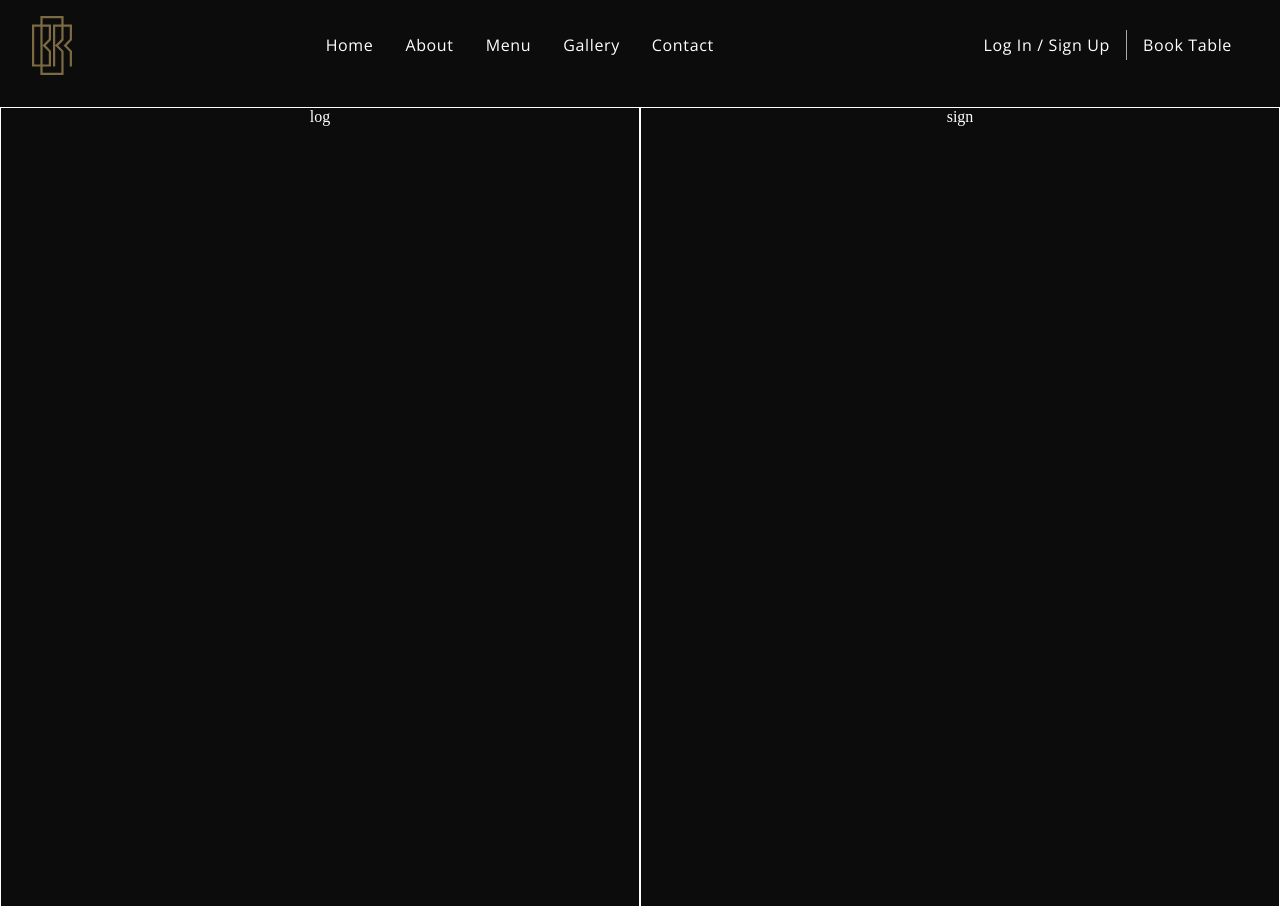
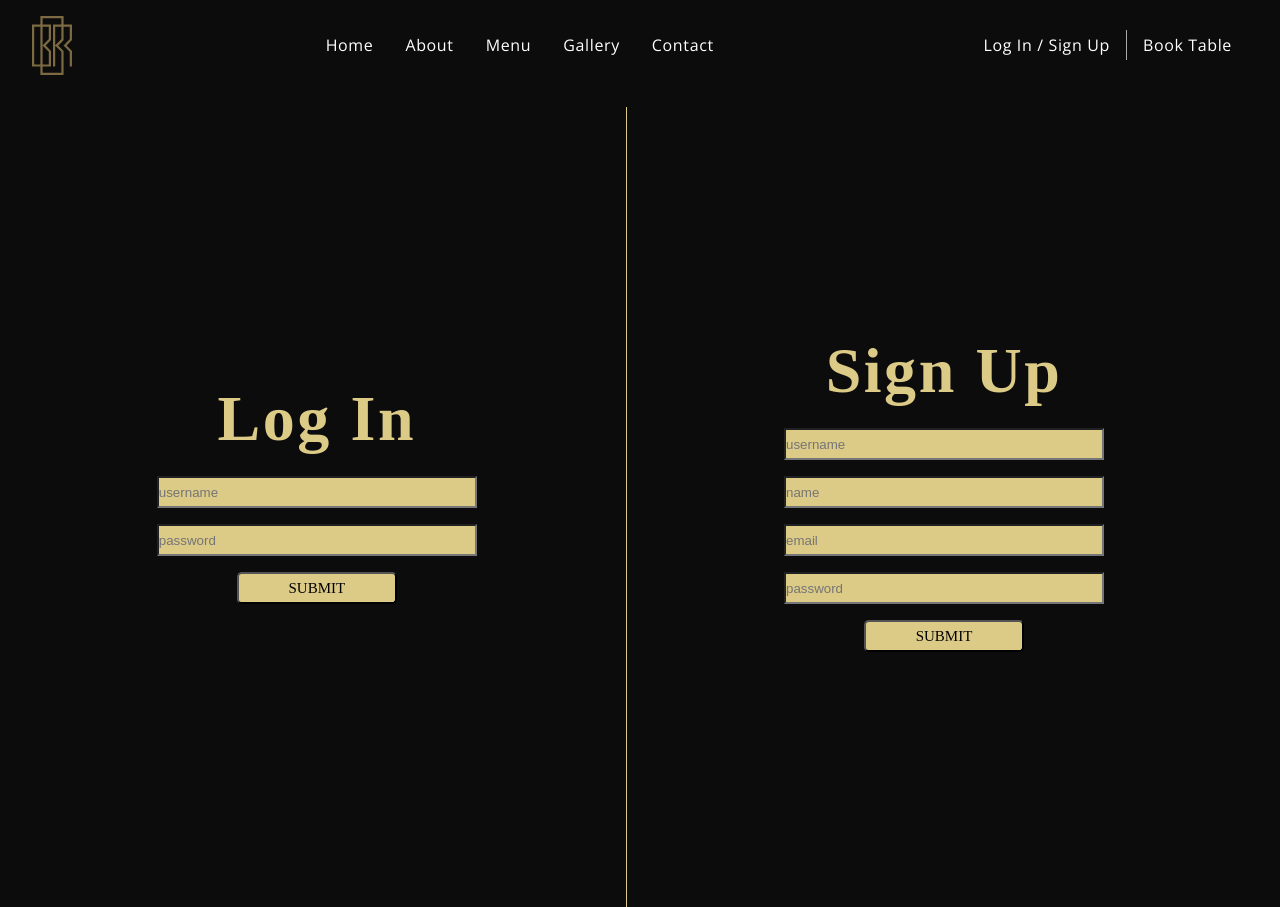
Before and after one commit to AdrianoRama/hoxton-node-project-frontend, a React (Vite) app: page /log-in in a window 1280 px wide. Built offline with nearby package versions, Linux system fonts and the light colour scheme; a web font is replaced by a local one.

Commit message:
Co-authored-by: Visard123 <Visard123@users.noreply.github.com>

```diff
--- a/src/container/Login/Login.css
+++ b/src/container/Login/Login.css
@@ -4,8 +4,6 @@
     width: 100%;
     height: 100%;
     display: flex;
-    justify-content: center;
-    align-items: center;
     color: white;
 }
 
@@ -17,24 +15,47 @@
 
 .app__login-log {
     margin-top: 1rem;
-    border: 1px solid white;
-    width: 50%;
+    border-right: 1px solid var(--color-golden);
+    width: 49%;
     height: 50rem;
     text-align: center;
 }
 
 .app__login-sign {
     margin-top: 1rem;
-    border: 1px solid white;
     width: 50%;
     height: 50rem;
     text-align: center;
 }
 
 .app__login-form {
-    border: 1px solid white;
     height: 200px;
     display: flex;
     justify-content: center;
     align-items: center;
 }
+
+.app__form {
+    display: flex;
+    flex-direction: column;
+    justify-content: center;
+    align-items: center;
+    width: 49.5vw;
+    height: 96vh;
+    gap: 1rem;
+}
+
+.app__form input {
+    width: 20rem;
+    height: 2rem;
+    background: var(--color-golden);
+}
+
+.app__form button {
+    width: 10rem;
+    height: 2rem;
+    border-radius: .3rem;
+    font-size: 15px;
+    font-family: var(--font-base);
+    background: var(--color-golden);
+}
--- a/src/container/Login/Login.jsx
+++ b/src/container/Login/Login.jsx
@@ -6,10 +6,26 @@ export default function Login() {
         <div className='app__login'>
             <div className="app__login-container">
                 <div className="app__login-log">
-                    log
+                    <form action="">
+                        <div className="app__form">
+                            <h1 className="headtext__cormorant">Log In</h1>
+                            <input type="text" name='username' placeholder='username' required />
+                            <input type="password" name='password' placeholder='password' required />
+                            <button type='submit'>SUBMIT</button>
+                        </div>
+                    </form>
                 </div>
                 <div className="app__login-sign">
-                    sign
+                    <form action="">
+                        <div className="app__form">
+                            <h1 className="headtext__cormorant">Sign Up</h1>
+                            <input type="text" name='username' placeholder='username' required />
+                            <input type="text" name='name' placeholder='name' required />
+                            <input type="email" name='email' placeholder='email' required />
+                            <input type="password" name='password' placeholder='password' required />
+                            <button type='submit'>SUBMIT</button>
+                        </div>
+                    </form>
                 </div>
             </div>
         </div>
```
